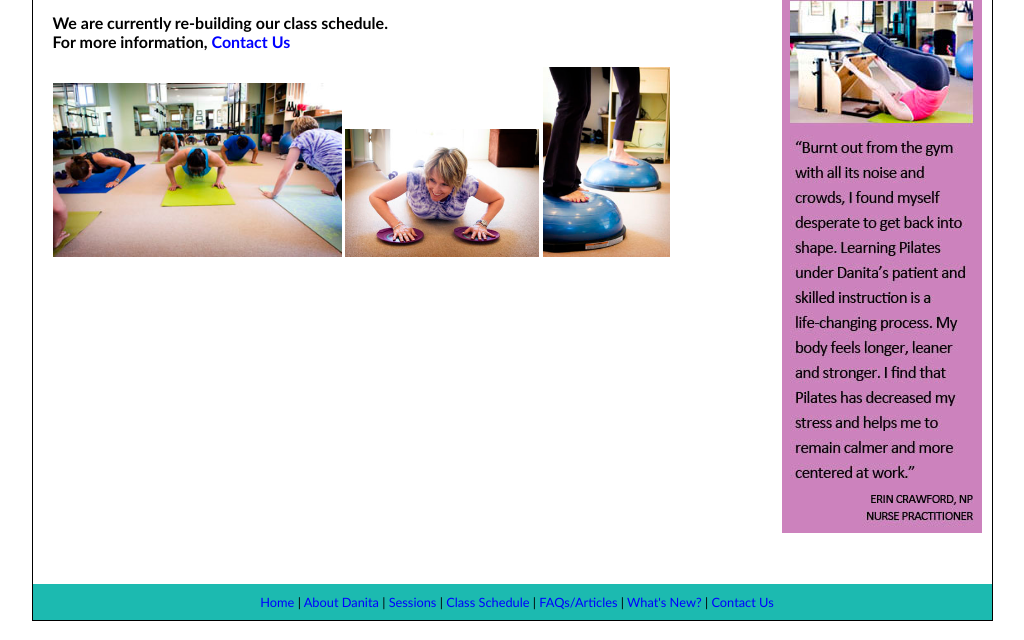
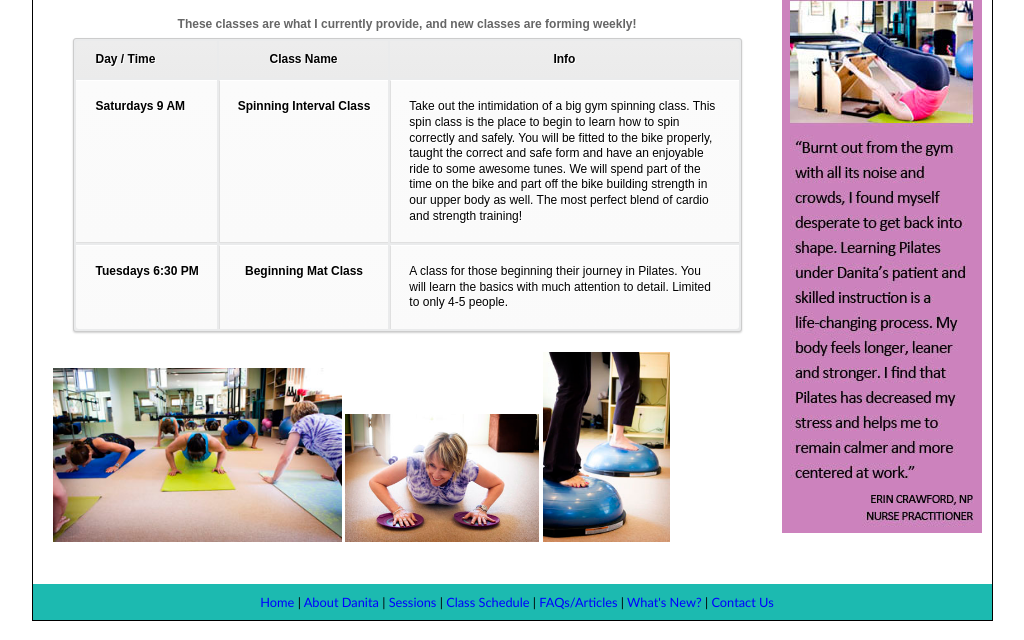
Before and after one commit to screwlewse/pilatesbydanita, a plain HTML site: page schedule.html in a window 1280 px wide. Shown: the part 270-910 px from the top of the page, without its empty margins (128-1152 px from the left). Drawn offline with Linux system fonts and the light colour scheme.

Commit message:
new schedule table with 2 classes added

```diff
--- /dev/null
+++ b/css/pilatesbydanita.css
@@ -0,0 +1,109 @@
+// TABLE LAYOUT
+table a:link {
+    color: #666;
+    font-weight: bold;
+    text-decoration:none;
+}
+table a:visited {
+    color: #999999;
+    font-weight:bold;
+    text-decoration:none;
+}
+table a:active,
+table a:hover {
+    color: #bd5a35;
+    text-decoration:underline;
+}
+table {
+    width: 100%;
+    font-family:Arial, Helvetica, sans-serif;
+    color:#666;
+    font-size:12px;
+    text-shadow: 1px 1px 0px #fff;
+    background:#eaebec;
+    margin:20px;
+    border:#ccc 1px solid;
+
+    -moz-border-radius:3px;
+    -webkit-border-radius:3px;
+    border-radius:3px;
+
+    -moz-box-shadow: 0 1px 2px #d1d1d1;
+    -webkit-box-shadow: 0 1px 2px #d1d1d1;
+    box-shadow: 0 1px 2px #d1d1d1;
+}
+table caption {
+    margin-bottom: 7px;
+}
+table th {
+    padding:11px 15px 12px 15px;
+    background: #ededed;
+    background: -webkit-gradient(linear, left top, left bottom, from(#ededed), to(#ebebeb));
+    background: -moz-linear-gradient(top,  #ededed,  #ebebeb);
+}
+table th:first-child {
+    text-align: left;
+    padding-left:20px;
+}
+table tr:first-child th:first-child {
+    -moz-border-radius-topleft:3px;
+    -webkit-border-top-left-radius:3px;
+    border-top-left-radius:3px;
+}
+table tr:first-child th:last-child {
+    -moz-border-radius-topright:3px;
+    -webkit-border-top-right-radius:3px;
+    border-top-right-radius:3px;
+}
+table tr {
+    text-align: center;
+    padding-left:20px;
+}
+table td:first-child {
+    text-align: left;
+    padding-left:20px;
+    border-left: 0;
+}
+table td {
+    padding:18px;
+    border-top: 1px solid #ffffff;
+    border-bottom:1px solid #e0e0e0;
+    border-left: 1px solid #e0e0e0;
+
+    background: #fafafa;
+    background: -webkit-gradient(linear, left top, left bottom, from(#fbfbfb), to(#fafafa));
+    background: -moz-linear-gradient(top,  #fbfbfb,  #fafafa);
+}
+table td p {
+    margin: 0;
+    font-weight:normal;
+    line-height: 1.3em;
+    text-align: left;
+}
+table td.nowrap {
+    white-space: nowrap;
+    vertical-align: top;
+}
+table tr.even td {
+    background: #f6f6f6;
+    background: -webkit-gradient(linear, left top, left bottom, from(#f8f8f8), to(#f6f6f6));
+    background: -moz-linear-gradient(top,  #f8f8f8,  #f6f6f6);
+}
+table tr:last-child td {
+    border-bottom:0;
+}
+table tr:last-child td:first-child {
+    -moz-border-radius-bottomleft:3px;
+    -webkit-border-bottom-left-radius:3px;
+    border-bottom-left-radius:3px;
+}
+table tr:last-child td:last-child {
+    -moz-border-radius-bottomright:3px;
+    -webkit-border-bottom-right-radius:3px;
+    border-bottom-right-radius:3px;
+}
+table tr:hover td {
+    background: #f2f2f2;
+    background: -webkit-gradient(linear, left top, left bottom, from(#f2f2f2), to(#f0f0f0));
+    background: -moz-linear-gradient(top,  #f2f2f2,  #f0f0f0);
+}
--- a/schedule.html
+++ b/schedule.html
@@ -36,6 +36,7 @@
 <script src="scripts/lightbox.js" type="text/javascript"></script>
 <script src="SpryAssets/SpryMenuBar.js" type="text/javascript"></script>
 <link href="css/lightbox.css" rel="stylesheet" type="text/css" />
+<link rel="stylesheet" href="css/pilatesbydanita.css" type="text/css">
 <link href="css/sample_lightbox_layout.css" rel="stylesheet" type="text/css" />
 <link href="SpryAssets/SpryMenuBarHorizontal.css" rel="stylesheet" type="text/css" />
 <!-- InstanceBeginEditable name="head" -->
@@ -88,20 +89,44 @@ body,td,th {
 
 
 <!-- InstanceBeginEditable name="sideBar" -->
+
 <div id="sidebar1"><img src="assets/square3a.jpg" width="200" height="550" alt="Erin testimonial" /><br />
   <br />
   <br />
 </div>
+
 <!-- InstanceEndEditable -->
 <!-- end #sidebar1 -->
     <!-- InstanceBeginEditable name="mainContent" -->
     <div id="mainContent">
       <h1 id="mainContent">CLASS SCHEDULE</h1>
-      <p>We are currently re-building our class schedule. <br/>For more information, <a href="Feedback.html">Contact Us</a></p>
 
-
-    <!-- Schedule table saved below -->
-    <!-- Paste here to modify and re-enable -->
+    <!-- SCHEDULE -->
+    <table>
+        <caption>These classes are what I currently provide, and new classes are forming weekly!</caption>
+        <colgroup />
+        <colgroup span="2" title="title" />
+        <thead>
+            <tr>
+                <th scope="col">Day / Time</th>
+                <th scope="col">Class Name</th>
+                <th scope="col">Info</th>
+            </tr>
+        </thead>
+        <tbody>
+            <tr>
+                <td class="nowrap">Saturdays 9 AM</td>
+                <td class="nowrap">Spinning Interval Class</td>
+                <td><p>Take out the intimidation of a big gym spinning class. This spin class is the place to begin to learn how to spin correctly and safely. You will be fitted to the bike properly, taught the correct and safe form and have an enjoyable ride to some awesome tunes. We will spend part of the time on the bike and part off the bike building strength in our upper body as well. The most perfect blend of cardio and strength training!</p></td>
+            </tr>
+            <tr>
+                <td class="nowrap">Tuesdays 6:30 PM</td>
+                <td class="nowrap">Beginning Mat Class</td>
+                <td><p>A class for those beginning their journey in Pilates. You will learn the basics with much attention to detail. Limited to only 4-5 people.</p></td>
+            </tr>
+        </tbody>
+    </table>
+    <!-- END SCHEDULE -->
 
 
 <p><img src="assets/IMG_8076a.jpg" alt="pushup photo" width="289" height="174" /> <img src="assets/IMG_7981a.jpg" width="194" height="128" alt="pam on disks" /> <img src="assets/IMG_7937a.jpg" alt="bosu training" width="127" height="190" /> <br />
@@ -120,99 +145,3 @@ var MenuBar1 = new Spry.Widget.MenuBar("MenuBar1", {imgDown:"SpryAssets/SpryMenu
 </script>
 </body>
 <!-- InstanceEnd --></html>
-
-<!-- <table width="618" border="0">
-<tr>
-  <td width="129"><strong>MON</strong></td>
-  <td width="479">&nbsp;</td>
-</tr>
-<tr bgcolor="#93D2CD">
-  <td>9:00 - 10:00 AM</td>
-  <td>Mixed Bag Class</td>
-</tr>
-<tr bgcolor="#94D2CD">
-  <td bgcolor="#FFFFFF">&nbsp;</td>
-  <td bgcolor="#CCCCCC">A combination of fun aerobics that may include step, gliding discs, zumba, modern dance, the BOSU trainer, plus some creative resistance training. Even some Pilates may slip in here.</td>
-</tr>
-<tr bgcolor="#94D2CD">
-  <td>6:30 - 7:30 PM</td>
-  <td>Intermediate Mat Pilates with Props Class</td>
-</tr>
-<tr>
-  <td>&nbsp;</td>
-  <td bgcolor="#CCCCCC">These classes follow the classical Pilates method utilizing varius props such the foam roller, Pilates circle, bands balls and BOSU trainer.</td>
-</tr>
-<tr>
-  <td><strong>TUES</strong></td>
-  <td>&nbsp;</td>
-</tr>
-<tr>
-  <td bgcolor="#94D2CD">6:30 - 7:30 PM</td>
-  <td bgcolor="#94D2CD"><a href="whatsNew.html">SPINNING</a></td>
-</tr>
-<tr>
-  <td>&nbsp;</td>
-  <td bgcolor="#CCCCCC">An effective aerobic workout that burns calories with no fancy choreography. A workout for all fitness levels that allows you to work out at your own pace and speed.</td>
-</tr>
-<tr>
-  <td><strong>WED</strong></td>
-  <td>&nbsp;</td>
-</tr>
-<tr bgcolor="#95D2CD">
-  <td>9:00 - 10:00 AM</td>
-  <td>Mixed Bag Class</td>
-</tr>
-<tr>
-  <td>&nbsp;</td>
-  <td bgcolor="#CCCCCC">A combination of fun aerobics that may include step, gliding discs, zumba, mondern dance, the BOSU trainer, plus some creative resistance training. Even some Pilates may slip in here.</td>
-</tr>
-<tr>
-  <td><strong>THURS</strong></td>
-  <td>&nbsp;</td>
-</tr>
-<tr>
-  <td bgcolor="#96D2CD">6:30 - 7:30 PM</td>
-  <td bgcolor="#96D2CD">Beginner Mat Pilates with Props Class</td>
-</tr>
-<tr>
-  <td>&nbsp;</td>
-  <td bgcolor="#CCCCCC">These classes follow the classical Pilates method utilizing varius props such the foam roller, Pilates circle, bands balls and BOSU trainer.</td>
-</tr>
-<tr>
-  <td><strong>FRI</strong></td>
-  <td>&nbsp;</td>
-</tr>
-<tr>
-  <td bgcolor="#94D2CD">None</td>
-  <td bgcolor="#94D2CD">&nbsp;</td>
-</tr>
-<tr>
-  <td><strong>SAT</strong></td>
-  <td>&nbsp;</td>
-</tr>
-<tr>
-  <td bgcolor="#97D2CD">8:30 - 9:30 AM</td>
-  <td bgcolor="#97D2CD"><a href="whatsNew.html">SPINNING</a></td>
-</tr>
-<tr>
-  <td bgcolor="#FFFFFF">&nbsp;</td>
-  <td bgcolor="#CCCCCC">An effective aerobic workout that burns calories with no fancy choreography. A workout for all fitness levels that allows you to work out at your own pace and speed.</td>
-</tr>
-<tr>
-  <td bgcolor="#97D2CD">9:45 - 10:45 AM</td>
-  <td bgcolor="#97D2CD"><a href="whatsNew.html">TRX/Pilates (What is TRX? Click here!)</a></td>
-</tr>
-<tr>
-  <td bgcolor="#FFFFFF">&nbsp;</td>
-  <td bgcolor="#CCCCCC">The dynamics of the first half of the class with the TRX Suspension Training  workout will build total body strength and improve muscular endurance. The second half of the class will be classical mat Pilates to improve core strength, flexibility, balance and overall strength.</td>
-</tr>
-<tr>
-  <td bgcolor="#97D2CD">9:45 - 10:45 AM</td>
-  <td bgcolor="#97D2CD"><a href="whatsNew.html">SPINNING</a></td>
-</tr>
-<tr>
-  <td bgcolor="#FFFFFF">&nbsp;</td>
-  <td bgcolor="#CCCCCC">An effective aerobic workout that burns calories with no fancy choreography. A workout for all fitness levels that allows you to work out at your own pace and speed.</td>
-</tr>
-</table>
- -->
```
